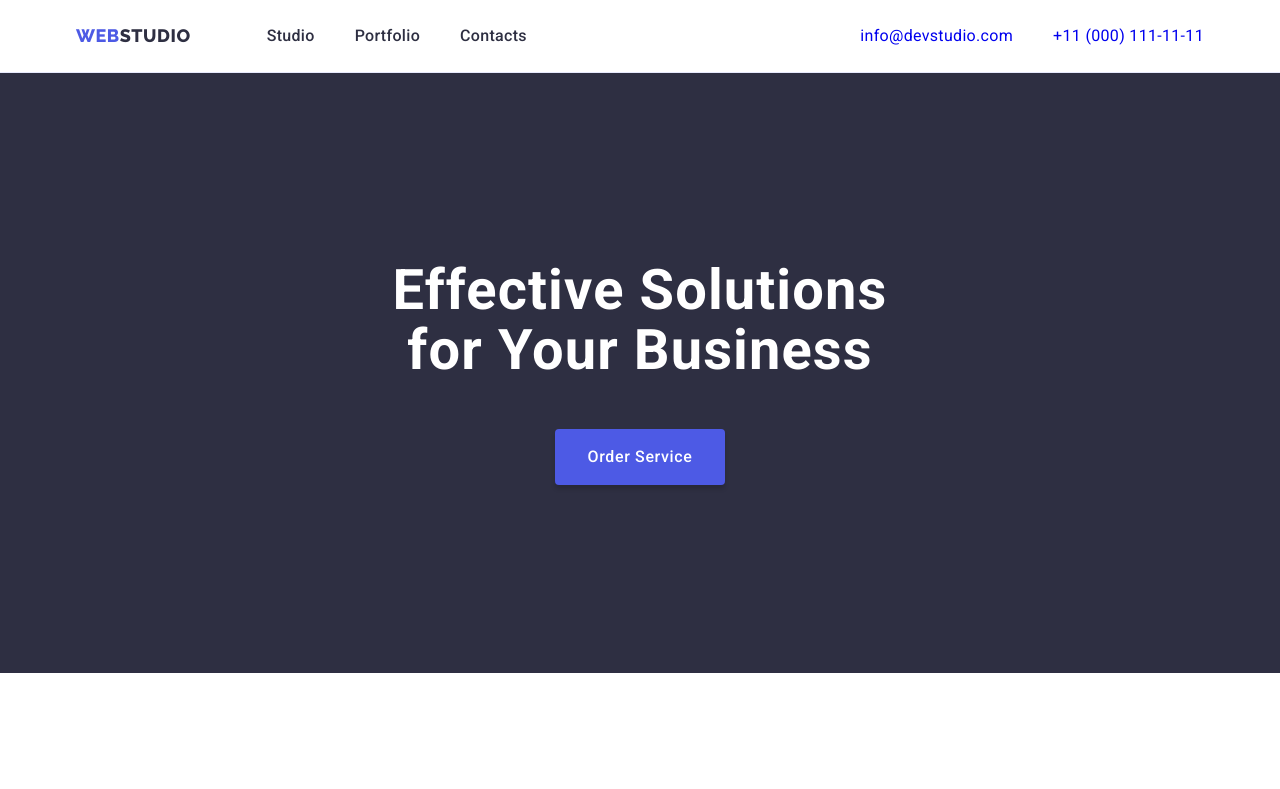
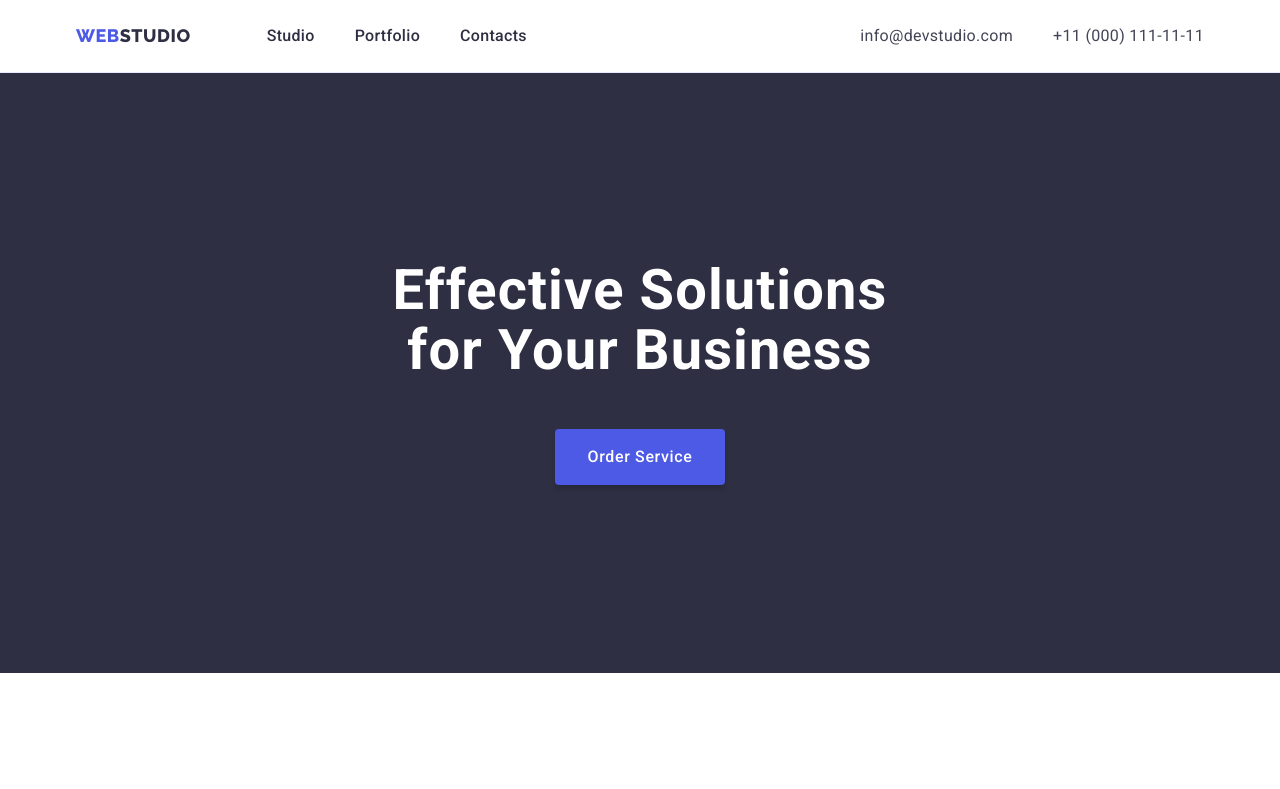
Before and after one commit to Victor-Lars-Petrenko/goit-markup-hw-03, a plain HTML site: page index.html in a window 1280 px wide. Shown: the top 789 px of the page. Drawn offline with nearby package versions, Linux system fonts and the light colour scheme.

Commit message:
HW 3 update 3

```diff
--- a/css/styles.css
+++ b/css/styles.css
@@ -78,11 +78,6 @@ img {
     padding: 0 15px;
 }
 
-.section {
-    padding-left: 15px;
-    padding-right: 15px;
-}
-
 .visually-hidden {
     position: absolute;
     width: 1px;
@@ -140,7 +135,7 @@ img {
     color: var(--ocean);
 }
 
-.contacts{
+.contacts {
     font-style: normal;
 }
 
@@ -148,6 +143,7 @@ img {
     line-height: 1.5;
     letter-spacing: 0.02em;
     padding: 24px 0;
+    color: inherit;
 }
 
 .contact:hover,
```
Lines whose indentation alone changed are shown as unchanged.
